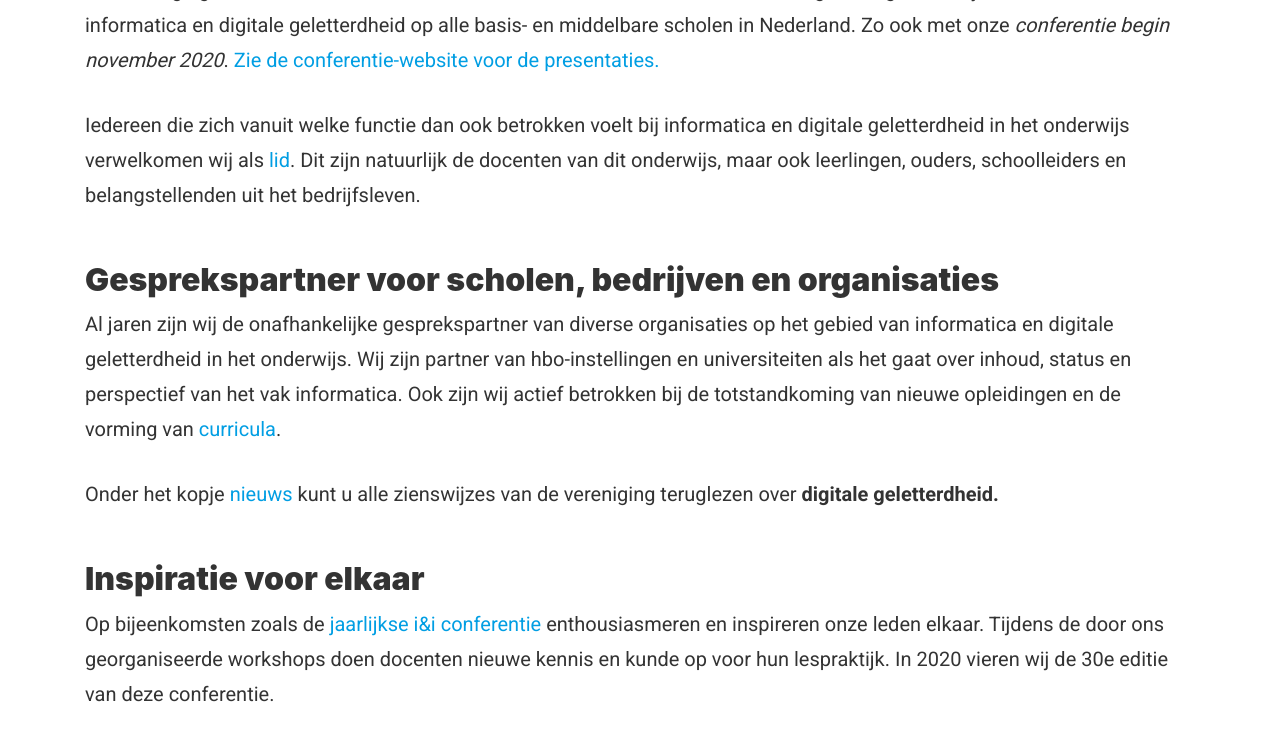
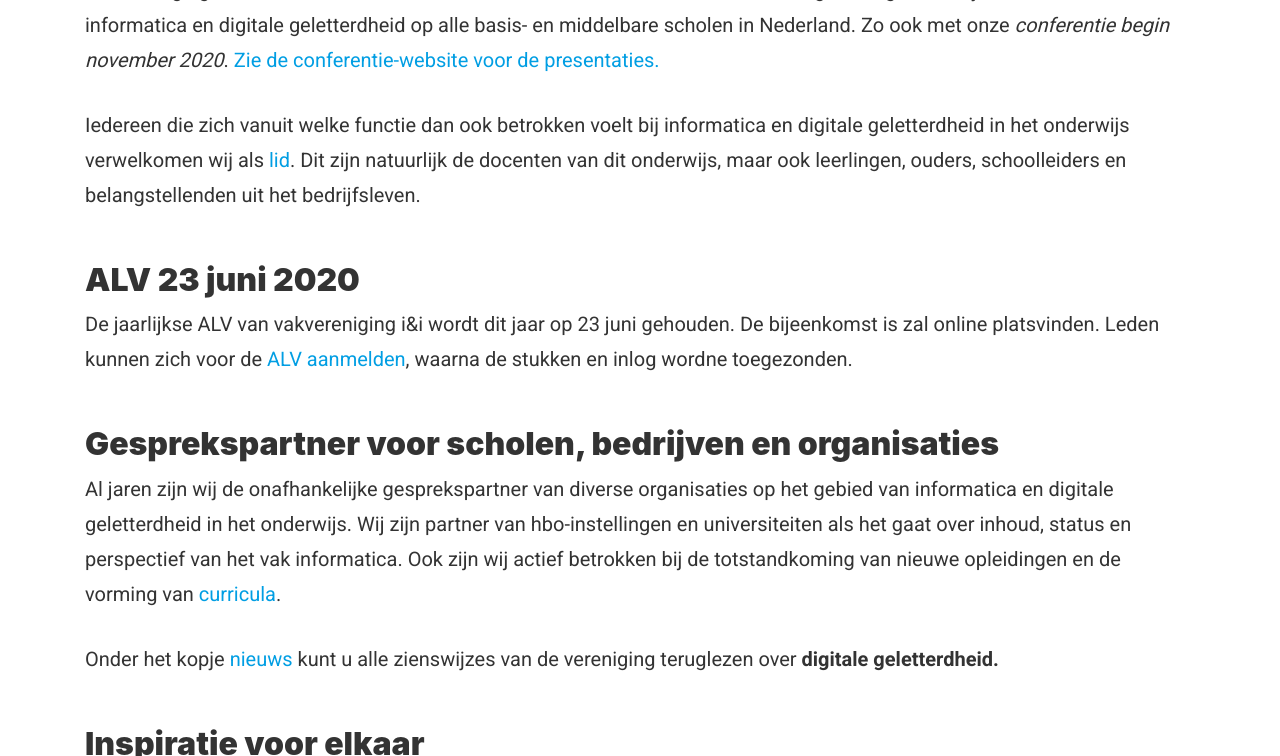
Before and after one commit to ieni/website, a Jekyll site: the page built from _pages/index.md, in a window 1280 px wide and 900 px high, scrolled down 660 px, cut to the strip 0-756 px from the top of the window. Built offline with Jekyll 4.4.1, drawn with Linux system fonts in a browser that asks for light colours.

Commit message:
Update index.md

```diff
--- a/_pages/index.md
+++ b/_pages/index.md
@@ -12,6 +12,10 @@ Zo ook met onze *conferentie begin november 2020*. [Zie de conferentie-website v
 
 Iedereen die zich vanuit welke functie dan ook betrokken voelt bij informatica en digitale geletterdheid in het onderwijs verwelkomen wij als [lid]({{ 'lid-worden' | relative_url }}). Dit zijn natuurlijk de docenten van dit onderwijs, maar ook leerlingen, ouders, schoolleiders en belangstellenden uit het bedrijfsleven.
 
+## ALV 23 juni 2020
+De jaarlijkse ALV van vakvereniging i&i wordt dit jaar op 23 juni gehouden.
+De bijeenkomst is zal online platsvinden. Leden kunnen zich voor de [ALV aanmelden](https://forms.gle/9u8CKqXjPmAzFsPJ9){:target="_blank"}, waarna de stukken en inlog wordne toegezonden.
+
 ## Gesprekspartner voor scholen, bedrijven en organisaties
 Al jaren zijn wij de onafhankelijke gesprekspartner van diverse organisaties op het gebied van informatica en digitale geletterdheid in het onderwijs. Wij zijn partner van hbo-instellingen en universiteiten als het gaat over inhoud, status en perspectief van het vak informatica. Ook zijn wij actief betrokken bij de totstandkoming van nieuwe opleidingen en de vorming van [curricula]({{ '/curriculum' | relative_url }}).
 
```
